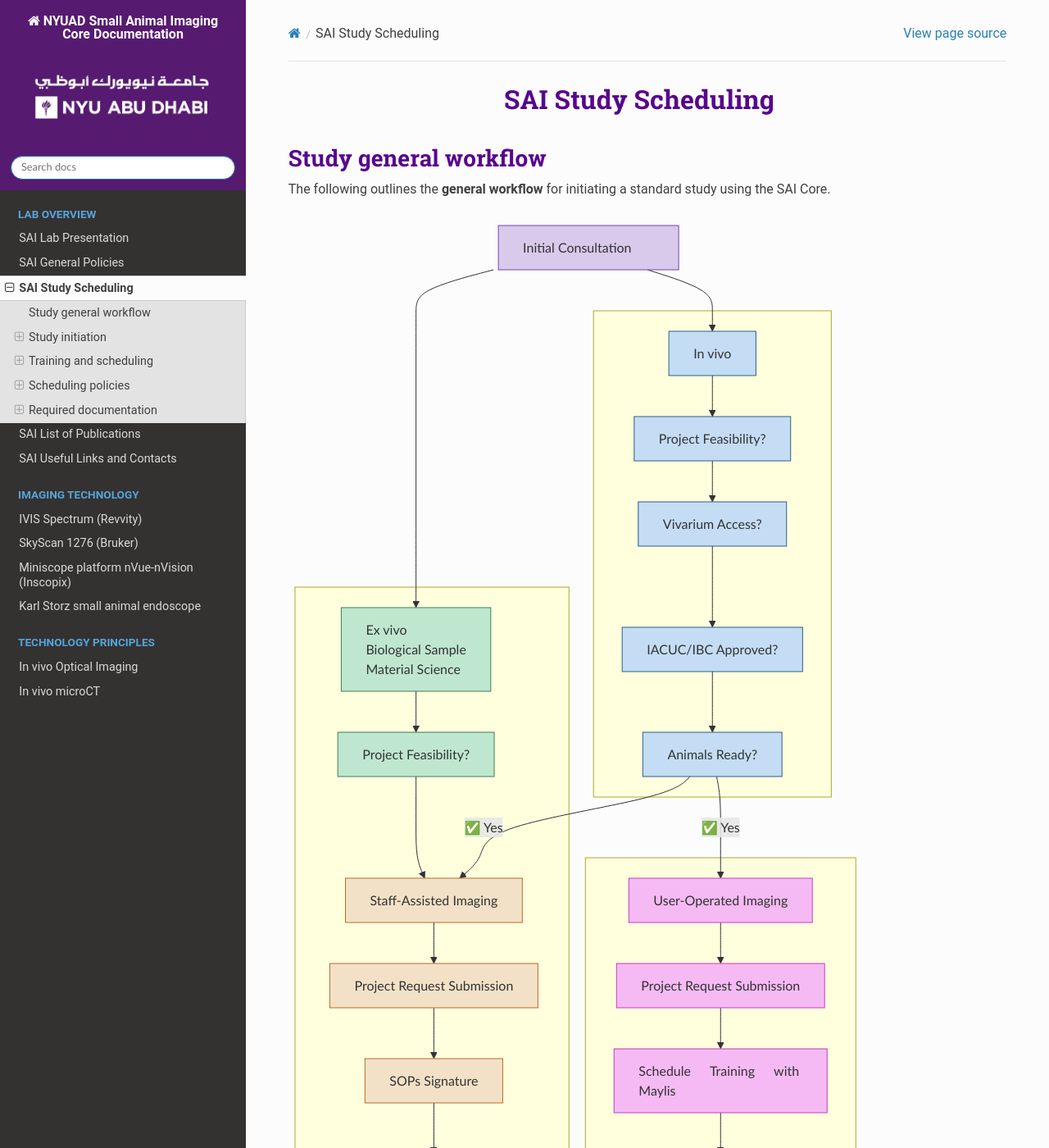
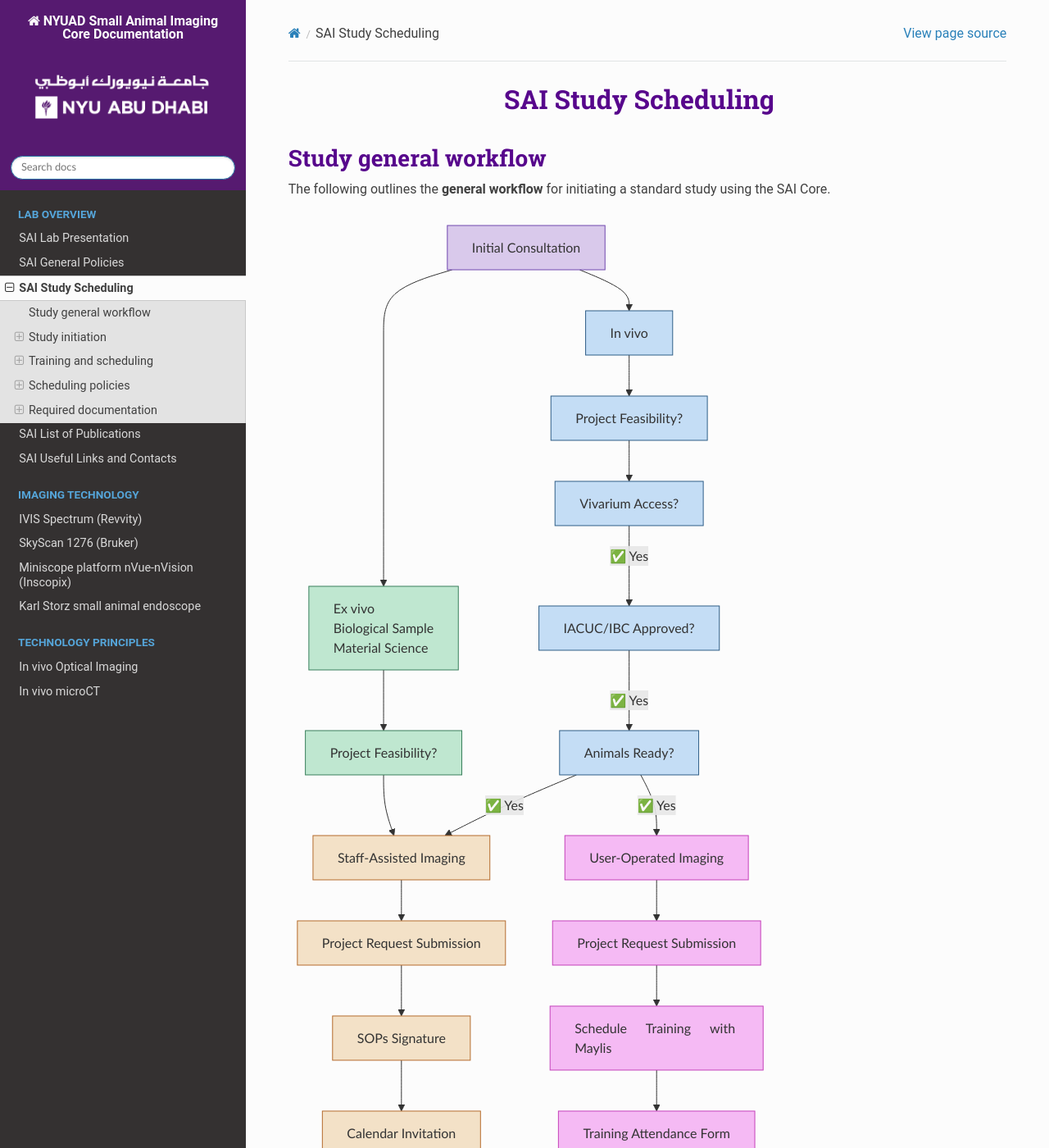
Before and after one commit to BioMedicalImaging-Core-NYUAD/smallanimalimaging-lab-documentation, a Sphinx documentation site: the page built from docs/source/1-lab-overview/SAI_scheduling.rst, in a window 1280 px wide and 1400 px high. Shown: the whole window at 82% size. Built offline with Sphinx 7.4.7 and the Read the Docs theme 3.1.0, drawn with Linux system fonts in a browser that asks for light colours; some of the changed lines change nothing that is shown.

Commit message:
font, styling

```diff
--- a/docs/source/1-lab-overview/SAI_scheduling.rst
+++ b/docs/source/1-lab-overview/SAI_scheduling.rst
@@ -7,65 +7,65 @@
 
 .. mermaid::
 
-    graph TD
+     graph TD
 
     %% Styles
     classDef consult fill:#d9c9eb,stroke:#7148af,stroke-width:1px;       %% Lavender purple for initial step
     classDef exvivo fill:#bfe7d0,stroke:#3a7f5c,stroke-width:1px;        %% Light sage green
     classDef invivo fill:#c4ddf5,stroke:#2f5e87,stroke-width:1px;        %% Light steel blue
-    classDef staff fill:#f3e1c7,stroke:#b56d2d,stroke-width:1px;         %% Soft beige
+    classDef staff fill:#f3e1c7,stroke:#b56b2d,stroke-width:1px;         %% Soft beige
     classDef user fill:#f5baf4,stroke:#c441ba,stroke-width:1px;          %% Bubblegum pink with magenta border
 
-    %% Central node
+    %% Nodes
     A["Initial Consultation"]:::consult
-    style A width:220px
 
-    %% Subgraph: Ex Vivo Flow
-    subgraph ExVivo[ ]
-        B["Ex vivo<br>Biological Sample<br>Material Science"]:::exvivo
-        D1["Project Feasibility?"]:::exvivo
-        E["Staff-Assisted Imaging"]:::staff
-        F["Project Request Submission"]:::staff
-        G["SOPs Signature"]:::staff
-        H["Calendar Invitation"]:::staff
-        I["Data Acquisition with Maylis"]:::staff
-        J["Data Transfer to SAI Folder"]:::staff
-        K["Data Analysis"]:::staff
-    end
+    %% Group 1: Ex vivo path
+    B["Ex vivo<br>Biological Sample<br>Material Science"]:::exvivo
+    D1["Project Feasibility?"]:::exvivo
 
-    %% Subgraph: In Vivo Flow
-    subgraph InVivo[ ]
-        C["In vivo"]:::invivo
-        L1["Project Feasibility?"]:::invivo
-        M["Vivarium Access?"]:::invivo
-        N["IACUC/IBC Approved?"]:::invivo
-        O["Animals Ready?"]:::invivo
-    end
+    %% Group 2: In vivo path
+    C["In vivo"]:::invivo
+    L1["Project Feasibility?"]:::invivo
+    M["Vivarium Access?"]:::invivo
+    N["IACUC/IBC Approved?"]:::invivo
+    O["Animals Ready?"]:::invivo
 
-    %% Subgraph: User-Operated Flow
-    subgraph UserOperated[ ]
-        P["User-Operated Imaging"]:::user
-        Q["Project Request Submission"]:::user
-        R["Schedule Training with Maylis"]:::user
-        S["Training Attendance Form"]:::user
-        T["SOPs/RAs Signature"]:::user
-        U["Access to Equipment Booking"]:::user
-        V["Data Acquisition by User"]:::user
-        W["Data Transfer to SAI Folder"]:::user
-        X["Data Analysis"]:::user
-    end
+    %% Group 3: Staff-handled
+    E["Staff-Assisted Imaging"]:::staff
+    F["Project Request Submission"]:::staff
+    G["SOPs Signature"]:::staff
+    H["Calendar Invitation"]:::staff
+    I["Data Acquisition with Maylis"]:::staff
+    J["Data Transfer to SAI Folder"]:::staff
+    K["Data Analysis"]:::staff
+
+    %% Group 4: User-operated
+    P["User-Operated Imaging"]:::user
+    Q["Project Request Submission"]:::user
+    R["Schedule Training with Maylis"]:::user
+    S["Training Attendance Form"]:::user
+    T["SOPs/RAs Signature"]:::user
+    U["Access to Equipment Booking"]:::user
+    V["Data Acquisition by User"]:::user
+    W["Data Transfer to SAI Folder"]:::user
+    X["Data Analysis"]:::user
 
     %% Flow
     A --> B
     A --> C
 
+    %% Ex vivo flow
     B --> D1 --> E
     E --> F --> G --> H --> I --> J --> K
 
-    C --> L1 --> M --> N --> O
+    %% In vivo flow
+    C --> L1 --> M
+    M --✅ Yes --> N
+    N --✅ Yes --> O
     O --✅ Yes --> E
     O --✅ Yes --> P
 
+    %% User-operated flow
     P --> Q --> R --> S --> T --> U --> V --> W --> X
 
     %% Clickable Nodes
```
